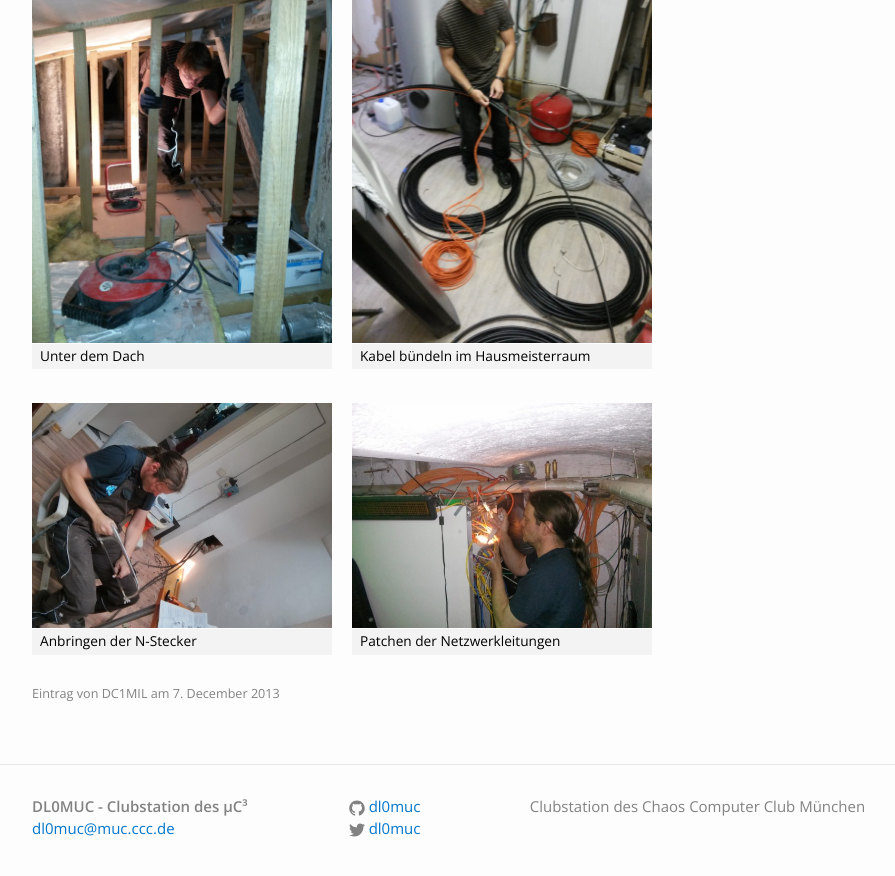
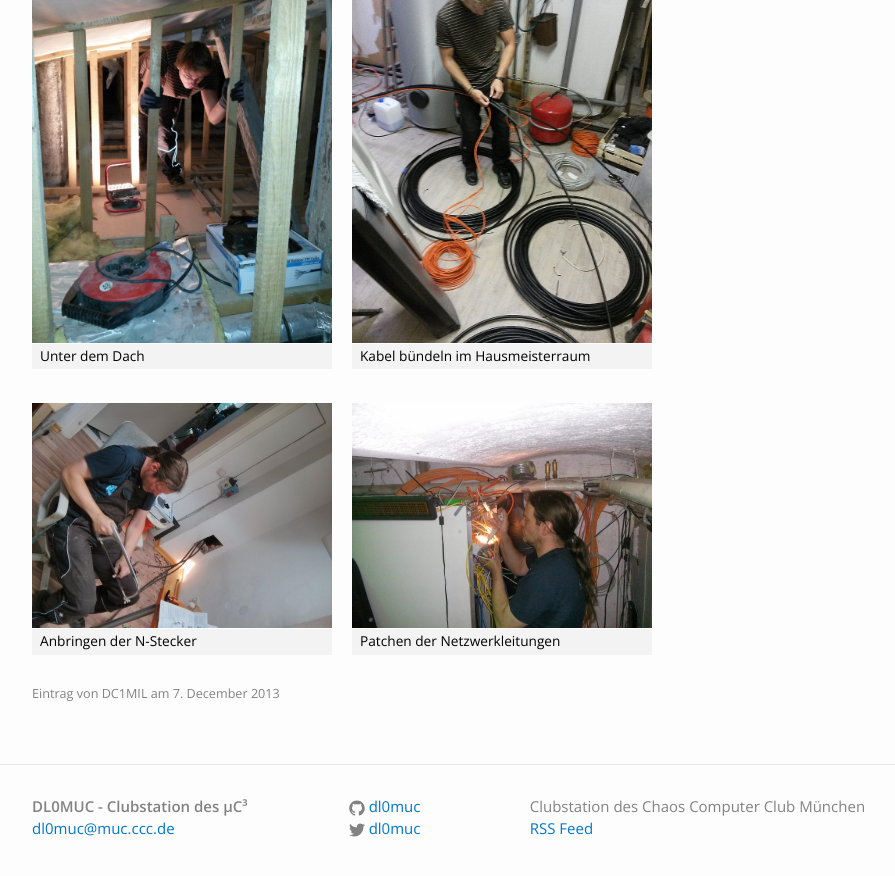
Before and after one commit to dl0muc/homepage, a Jekyll site: the page built from index.md, in a window 1280 px wide and 900 px high, scrolled down 4569 px. Shown: the top 876 px of the window, without its empty margins (163-1058 px from the left). Built offline with Jekyll 4.4.1, drawn with Linux system fonts in a browser that asks for light colours.

Commit message:
NOTICKET: Add RSS Feed to footer and resize pics
/dc1mil

```diff
--- a/_includes/footer.html
+++ b/_includes/footer.html
@@ -47,11 +47,11 @@
       </div>
 
       <div class="footer-col  footer-col-3">
-         <p class="text">
-{{ site.description }}
+         <ul class="contact-list">
+            <li>{{ site.description }}</li>
+            <li><a href="/feed.xml">RSS Feed</a></li>
+            </ul>
       </div>
-    </div>
-
   </div>
 
 </footer>
```
Also changed, not shown: assets/posts/post007.jpg, assets/posts/post008.jpg, assets/posts/post012.jpg.
